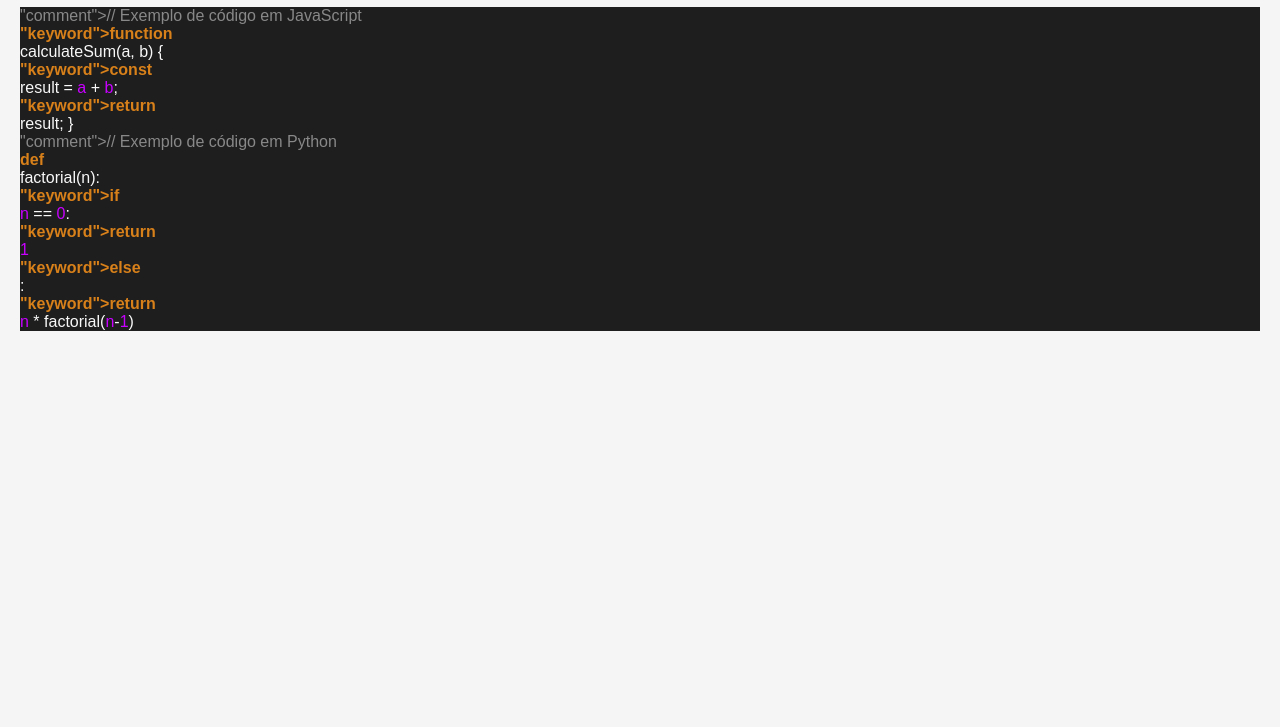
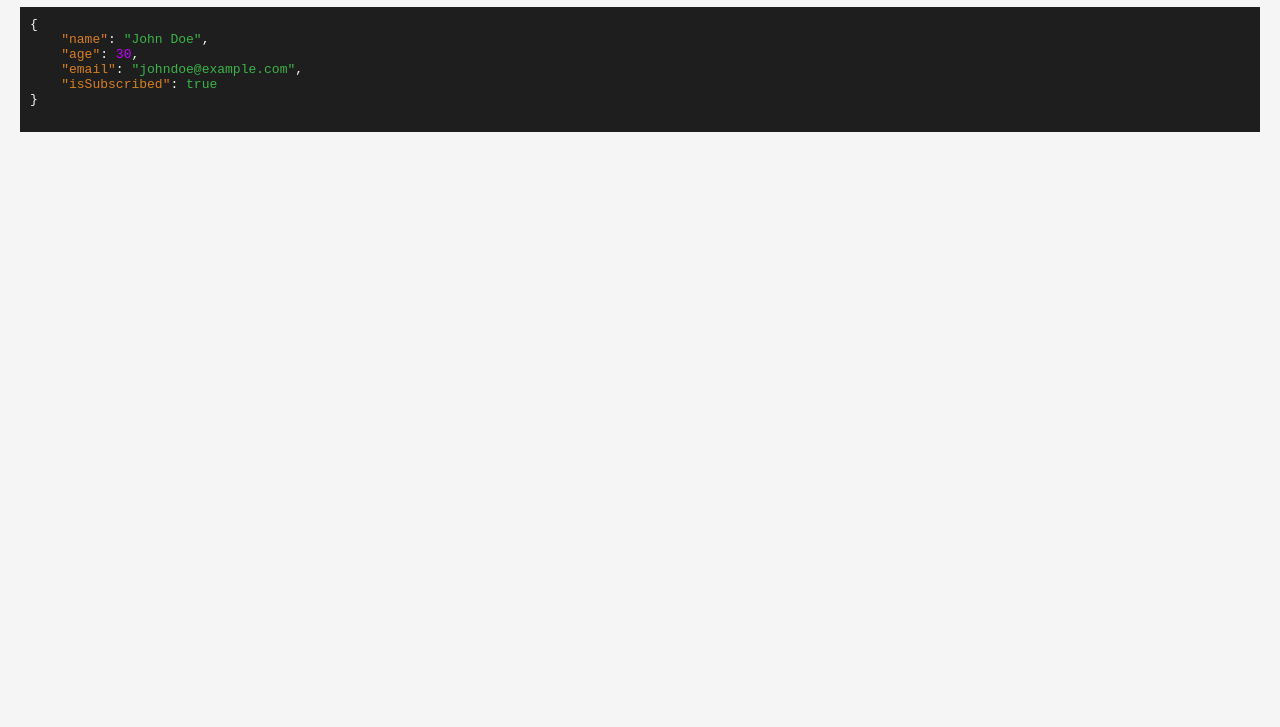
Before and after one commit to AndreLucyo2/html-JSON-editor, a plain HTML site: page index.html in a window 1280 px wide. Shown: the part 73-800 px from the top of the page. Drawn offline with Linux system fonts and the light colour scheme.

Commit message:
versao 002

```diff
--- a/css/style.css
+++ b/css/style.css
@@ -9,28 +9,19 @@ pre {
     border-radius: 5px;
 }
 
-.code-block {
+.json-block {
     background-color: #1e1e1e;
     color: #f8f8f8;
 }
 
-.code-block p {
-    margin: 0;
+.json-key {
+    color: #d8801a;
 }
 
-.comment {
-    color: #888;
-}
-
-.keyword {
-    color: #d8801a;
-    font-weight: bold;
-}
-
-.string {
+.json-string {
     color: #3ab54a;
 }
 
-.number {
+.json-number {
     color: #c800ff;
 }
--- a/index.html
+++ b/index.html
@@ -7,25 +7,16 @@
 </head>
 
 <body>
-    <h1>Exemplo de Tema de Cores para Blocos de Código</h1>
-    <div class="code-block">
-        <p class="comment">// Exemplo de código em JavaScript</p>
-        <p class="keyword">function</p> <span class="function-name">calculateSum</span>(<span
-            class="parameter">a</span>, <span class="parameter">b</span>) {
-        <p class="keyword">const</p> <span class="local-variable">result</span> = <span class="number">a</span> + <span
-            class="number">b</span>;
-        <p class="keyword">return</p> <span class="local-variable">result</span>;
-        }
-    </div>
-
-    <div class="code-block">
-        <p class="comment">// Exemplo de código em Python</p>
-        <p class="keyword">def</p> <span class="function-name">factorial</span>(<span class="parameter">n</span>):
-        <p class="keyword">if</p> <span class="number">n</span> == <span class="number">0</span>:
-        <p class="keyword">return</p> <span class="number">1</span>
-        <p class="keyword">else</p>:
-        <p class="keyword">return</p> <span class="number">n</span> * <span class="function-name">factorial</span>(<span
-            class="number">n</span>-<span class="number">1</span>)
+    <h1>Exemplo de Tema de Cores para Blocos de JSON</h1>
+    <div class="json-block">
+        <pre>
+{
+    <span class="json-key">"name"</span>: <span class="json-string">"John Doe"</span>,
+    <span class="json-key">"age"</span>: <span class="json-number">30</span>,
+    <span class="json-key">"email"</span>: <span class="json-string">"johndoe@example.com"</span>,
+    <span class="json-key">"isSubscribed"</span>: <span class="json-string">true</span>
+}
+        </pre>
     </div>
 
     <script type="text/javascript" src="./js/jsonFormat.js"></script>
--- a/js/jsonFormat.js
+++ b/js/jsonFormat.js
@@ -1,13 +1,15 @@
-        // Syntax highlighting for keywords and strings using JavaScript
-        const codeBlocks = document.querySelectorAll('.code-block');
+// Syntax highlighting for JSON keys, strings, and numbers using JavaScript
+const jsonBlocks = document.querySelectorAll('.json-block');
 
-        codeBlocks.forEach((block) => {
-            const lines = block.querySelectorAll('p');
-            lines.forEach((line) => {
-                const text = line.innerHTML;
-                line.innerHTML = text.replace(/(\bconst\b|\bfunction\b|\breturn\b|\bif\b|\belse\b)\b/g, '<span class="keyword">$1</span>');
-                line.innerHTML = line.innerHTML.replace(/\/\/(.*)/g, '<span class="comment">//$1</span>');
-                line.innerHTML = line.innerHTML.replace(/"(.*?)"/g, '<span class="string">"$1"</span>');
-                line.innerHTML = line.innerHTML.replace(/(\d+)/g, '<span class="number">$1</span>');
-            });
-        });
+jsonBlocks.forEach((block) => {
+    const lines = block.querySelectorAll('span');
+    lines.forEach((line) => {
+        if (line.classList.contains('json-key')) {
+            line.innerHTML = line.innerHTML.replace(/(".*?":)/g, '<span class="json-key">$1</span>');
+        } else if (line.classList.contains('json-string')) {
+            line.innerHTML = line.innerHTML.replace(/(".*?")/g, '<span class="json-string">$1</span>');
+        } else if (line.classList.contains('json-number')) {
+            line.innerHTML = line.innerHTML.replace(/(\b\d+\b)/g, '<span class="json-number">$1</span>');
+        }
+    });
+});
```
